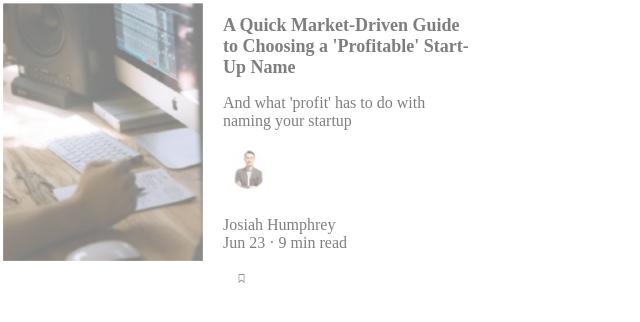
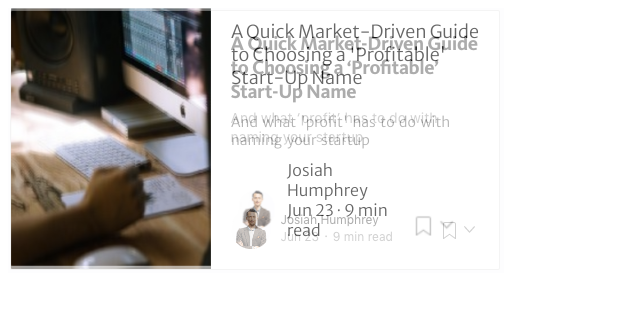
Before and after one commit to Florianbracke/css-integration, a plain HTML site: page interface3.2.html in a window 1280 px wide. Shown: the whole page, without its empty margins (0-640 px from the left). Drawn offline with Linux system fonts and the light colour scheme.

Commit message:
change font

```diff
--- a/interface3.2.css
+++ b/interface3.2.css
@@ -1,8 +1,8 @@
 body {
     background-image: url("moc2Skup3.png");
-    opacity: 0.5;
+    opacity: 1;
     background-repeat: no-repeat;
-    margin: 3px;
+    font-family: 'Merriweather Sans', sans-serif;
 }
 
 
@@ -10,29 +10,59 @@ body {
     display: flex;
     flex-direction: row;
     flex-wrap: nowrap;
+    margin-left: 3px;
+    width: 496px;
+    height: 265px;
+
 }
 .sidepicture{
     width: 200px;
-    height: 258px;
+    height: 265px;
     background-image: url("hand.png");
     background-repeat: no-repeat;
-    background-size: cover;
+    background-size:contain;
+
 }
 .namecard{
     width: 250px;
     height: 258px;
     margin-left: 20px;
+    display:flex;
+    flex-direction: column;
 }
 
-h1{
-    font-size: large;
+
+h1 {
+    font-size: 18px;
+    font-weight: 500;
 }
-p{
 
+h2 {
+    font-size: 14px;
+    font-weight: 300;
+    word-spacing: 2px;
+    color: grey;
+}
+}
+.bottompart{
+    margin-top: 43px;
+    font-size: small;
+    height: auto;
+    width: 258px;
+
+}
+.grayzone{
+    width:125px;
+    margin:0px;
+    display: inline-block;
 }
 button{
   background-color: white  ;
   border: none;
+  align-self: flex-end;
+  width: auto;
+  height: auto;
+  padding: 0px;
 }
 button :hover{
 background-color: palegoldenrod;
@@ -41,3 +71,24 @@ background-color: palegoldenrod;
 .josiah {
     width: 50px;
     height: 50px;
+    margin-top: 12px;
+    margin-right: 3px;
+}
+
+
+
+
+
+
+
+
+
+
+
+
+
+
+    .mockup {
+        position:absolute;
+        opacity: 0.4;
+    }
--- a/interface3.2.html
+++ b/interface3.2.html
@@ -4,18 +4,24 @@
     <meta charset="UTF-8" />
     <meta name="viewport" content="width=device-width, initial-scale=1.0" />
     <title>Interface #</title>
+    <link rel="preconnect" href="https://fonts.gstatic.com">
+    <link href="https://fonts.googleapis.com/css2?family=Merriweather+Sans:wght@300&display=swap" rel="stylesheet">
     <link href="interface3.2.css" rel="stylesheet">
-    <link rel="icon" type="image/png" href="https://favpng.com/png_view/bookmark-favicon-theme-png/3jguFdbV">
+
   </head>
   <body>
+    <img class="mockup"  src="mockup3.png">
    <div class="container">
        <div class="sidepicture"></div>
        <div class="namecard">
         <h1>A Quick Market-Driven Guide to Choosing a 'Profitable' Start-Up Name</h1>
-        <p>And what 'profit' has to do with naming your startup</p>
-        <img class= "josiah" src="imgjosiah.png">
-        <p class= "grayzone">Josiah Humphrey <br> <span class="color">Jun 23 &middot; 9 min read</span> </p>
-        <button id="favicon"><img src="favicon.png" width="25px"></button></div>
+        <h2>And what 'profit' has to do with naming your startup</h2>
+
+        <div class="bottompart">
+            <img class= "josiah" src="imgjosiah.png">
+                <p class= "grayzone">Josiah Humphrey <br> <span class="color">Jun 23 &middot; 9 min read</span> </p>
+            <button ><img class="favicon"src="bookmarkicon.png" width="39px"></button></div>
+    </div>
    </div>
   </body>
 </html>
--- a/interface3.css
+++ b/interface3.css
@@ -18,7 +18,7 @@ body {
   border-width: 1px;
   border-color: rgb(175, 175, 175);
   border-radius: 2px;
-
+  opacity: 0.5;
 }
 .mainimg {
         width: 200px;
@@ -99,7 +99,7 @@ body {
     float:left;
 }
 
-.mockup {
-    position:absolute;
-    opacity: 1;
-}
+    .mockup {
+        position:absolute;
+        opacity: 0.5;
+    }
```
Also changed, not shown: interface3.html (+2 -2 lines).
